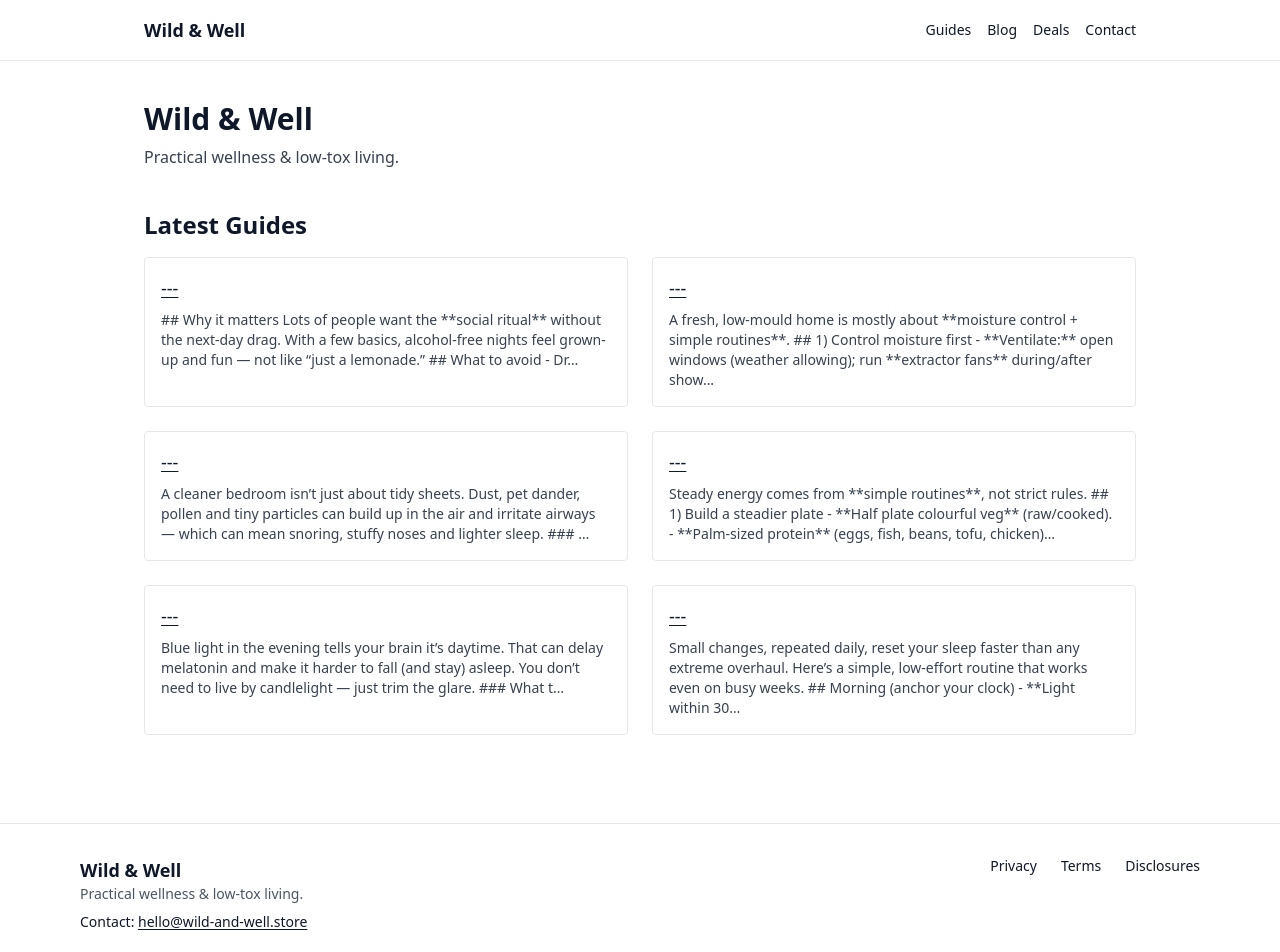
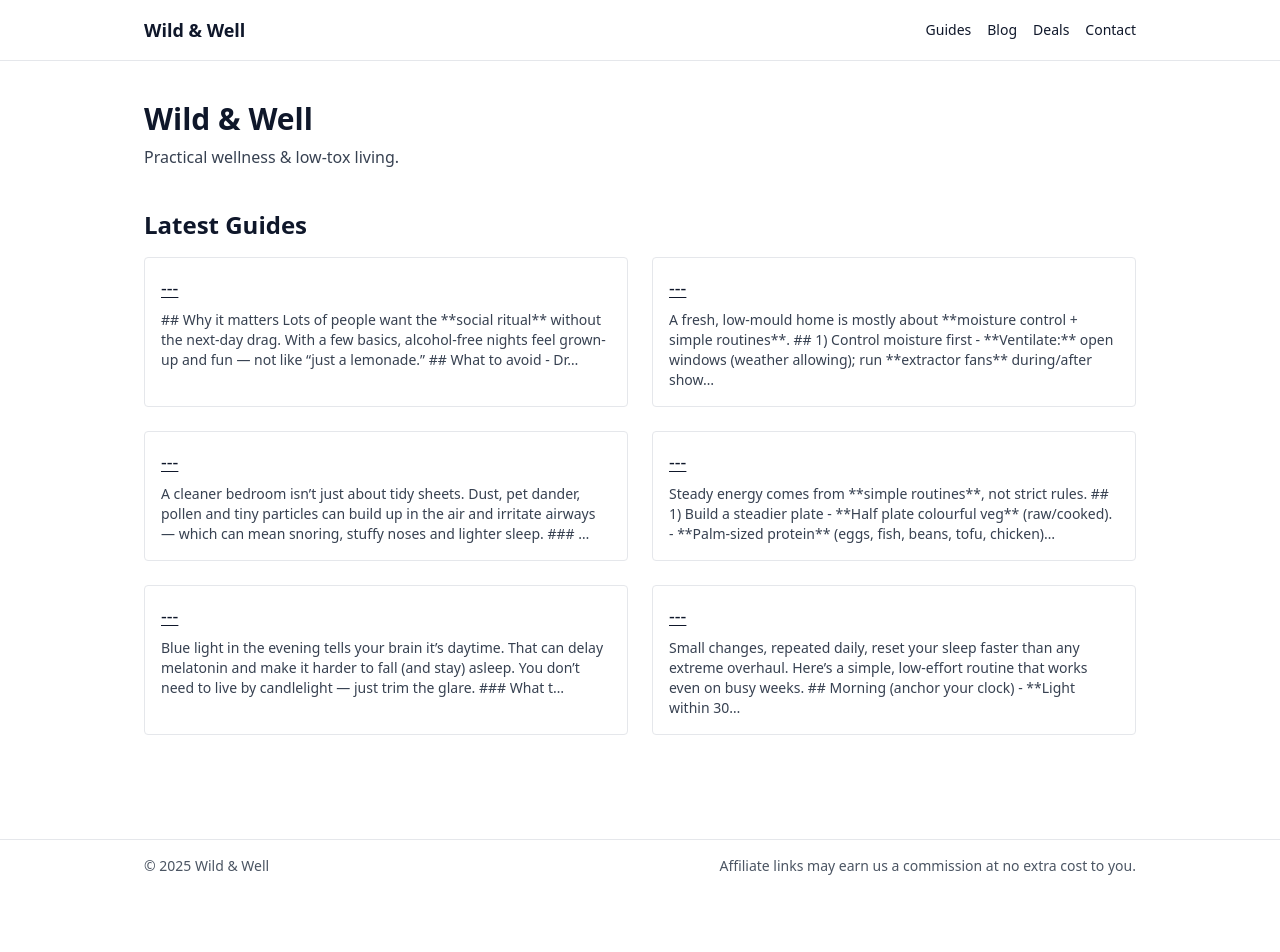
Before and after one commit to dariosandison/Eco---Holistic, a Next.js app: page / in a window 1280 px wide. Shown: the top 952 px of the page. After the commit the page ends 892 px from the top, so only its background shows below. Built offline with nearby package versions, Linux system fonts and the light colour scheme.

Commit message:
Update Footer.js

```diff
--- a/components/Footer.js
+++ b/components/Footer.js
@@ -1,26 +1,12 @@
-// components/Footer.js
-import Link from "next/link";
-
 export default function Footer() {
   const year = new Date().getFullYear();
   return (
-    <footer className="mt-12 border-t bg-white">
-      <div className="mx-auto max-w-6xl px-4 py-8 grid gap-6 md:grid-cols-2">
-        <div>
-          <div className="text-lg font-semibold">Wild & Well</div>
-          <div className="text-sm text-gray-600">Practical wellness & low-tox living.</div>
-          <div className="mt-2 text-sm">
-            Contact: <a className="underline" href="mailto:hello@wild-and-well.store">hello@wild-and-well.store</a>
-          </div>
+    <footer className="mt-16 border-t">
+      <div className="mx-auto max-w-5xl p-4 text-sm text-gray-600">
+        <div className="flex flex-wrap items-center justify-between gap-3">
+          <p>© {year} Wild &amp; Well</p>
+          <p>Affiliate links may earn us a commission at no extra cost to you.</p>
         </div>
-        <div className="flex gap-6 text-sm justify-start md:justify-end">
-          <Link href="/privacy" className="hover:underline">Privacy</Link>
-          <Link href="/terms" className="hover:underline">Terms</Link>
-          <Link href="/disclosures" className="hover:underline">Disclosures</Link>
-        </div>
-      </div>
-      <div className="text-center text-xs text-gray-500 pb-6">
-        © {year} Wild & Well. All rights reserved.
       </div>
     </footer>
   );
```
